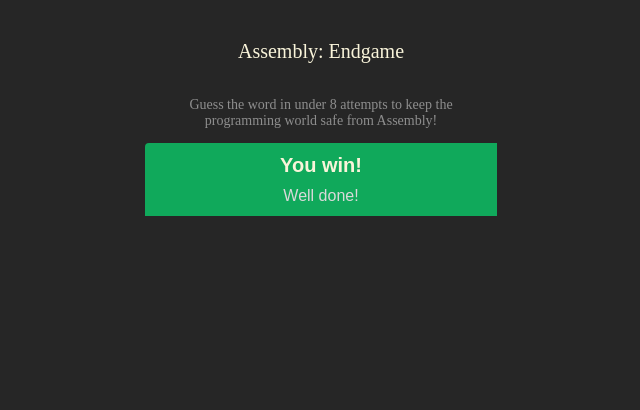
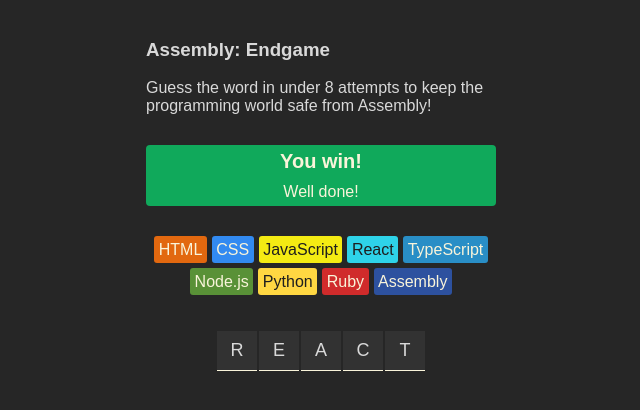
Before and after one commit to Gianlu915/Endgame, a React (Vite) app: page / in a window 1280 px wide. Shown: the top 410 px of the page, without its empty margins (319-959 px from the left). Built offline with nearby package versions, Linux system fonts and the light colour scheme.

Commit message:
add languages and section word

```diff
--- a/src/index.css
+++ b/src/index.css
@@ -1,3 +1,7 @@
+* {
+    box-sizing: border-box;
+}
+
 body {
     margin: 0;
     font-family: "Hanken Grotesk", Arial, sans-serif;
@@ -9,44 +13,68 @@
     justify-content: center;
 }
 
-.main-content{
-    display: flex;
-    flex-direction: column;
-    justify-content: center;
-    align-items: center;
-}
-
-.main-content h3{
-    font-family: Hanken Grotesk;
-    font-size: 1.25rem;
-    font-weight: 500;
-    color: rgba(249, 244, 218, 1);
-}
-
-.main-content p{
-    font-family: Hanken Grotesk;
-    font-size: 0.875rem;
-    max-width: 350px;
-    color: rgba(142, 142, 142, 1);
+header {
     text-align: center;
 }
 
-section.game-status{
-    background-color: rgba(16, 169, 91, 1);
-    width: 352px;
-    padding: 6px 0px 6px 0px;
-    border-radius: 4px 0px 0px 0px;
+header > h1 {
+    font-size: 1.25rem;
+    font-weight: 500;
+    color: #F9F4DA;
+}
+
+header > p {
+    font-size: 0.875rem;
+    max-width: 350px;
+    color: #8E8E8E;
+}
+
+section.game-status {
+    background-color: #10A95B;
     display: flex;
     flex-direction: column;
     align-items: center;
+    color: #F9F4DA;
+    border-radius: 4px;
+    margin-block: 30px;
 }
 
-section.game-status h2{
-    font-size: 1.25rem;
+section.game-status > p {
     margin: 5px;
-    color: rgba(249, 244, 218, 1);
 }
 
-section.game-status p{
-    margin: 5px;
+section.game-status > h2 {
+    font-size: 1.25rem;
+    margin: 5px
 }
+
+section.language-chips {
+    display: flex;
+    flex-wrap: wrap;
+    gap: 5px;
+    justify-content: center;
+    max-width: 350px;
+    margin-bottom: 36px;
+}
+
+span.chip {
+    border-radius: 3px;
+    padding: 4.5px;
+}
+
+section.word{
+    display: flex;
+    justify-content: center;
+    gap: 2px;
+}
+
+section.word > span{
+    height: 40px;
+    width: 40px;
+    background-color: #323232;
+    display: flex;
+    justify-content: center;
+    align-items: center;
+    font-size: 1.125rem;
+    border-bottom: 1px solid #F9F4DA;
+}
--- /dev/null
+++ b/src/languages.js
@@ -0,0 +1,47 @@
+export const languages = [
+    {
+        name: "HTML",
+        backgroundColor: "#E2680F",
+        color: "#F9F4DA",
+    },
+    {
+        name: "CSS",
+        backgroundColor: "#328AF1",
+        color: "#F9F4DA",
+    },
+    {
+        name: "JavaScript",
+        backgroundColor: "#F4EB13",
+        color: "#1E1E1E",
+    },
+    {
+        name: "React",
+        backgroundColor: "#2ED3E9",
+        color: "#1E1E1E",
+    },
+    {
+        name: "TypeScript",
+        backgroundColor: "#298EC6",
+        color: "#F9F4DA",
+    },
+    {
+        name: "Node.js",
+        backgroundColor: "#599137",
+        color: "#F9F4DA",
+    },
+    {
+        name: "Python",
+        backgroundColor: "#FFD742",
+        color: "#1E1E1E",
+    },
+    {
+        name: "Ruby",
+        backgroundColor: "#D02B2B",
+        color: "#F9F4DA",
+    },
+    {
+        name: "Assembly",
+        backgroundColor: "#2D519F",
+        color: "#F9F4DA",
+    },
+]
--- a/src/pages/GameContent.jsx
+++ b/src/pages/GameContent.jsx
@@ -1,9 +1,38 @@
+import { useState } from "react"
+import { languages } from "../languages"
+
 export function GameContent(){
+
+    const [currentWord, setCurrentWorld] = useState("react");
+
+   const languageElements = languages.map(language => {
+
+    const styles = {
+        backgroundColor: language.backgroundColor,
+        color: language.color
+    }
     return (
+        <span key={language.name} className="chip" style={styles}>{language.name}</span>
+    )
+   })
+
+ const letterElements = currentWord.split('').map((letter,index) => (
+    <span key={index}>{letter.toUpperCase()}</span>
+ ))
+
+return (
         <>
             <section className="game-status">
                <h2>You win!</h2>
-               <p>Well done!</p>
+               <p>Well done! </p>
+            </section>
+
+            <section className="language-chips">
+                {languageElements}
+            </section>
+
+            <section className="word">
+            {letterElements}
             </section>
         </>
     )
```
